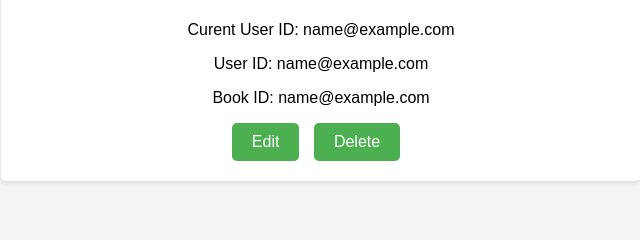
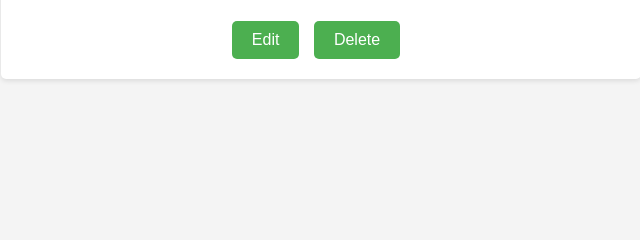
Before and after one commit to ViktorTopalov/Exam-SoftUni, a Django app: template templates/profiles/profile-details.html in a window 1280 px wide. Shown: the part 514-754 px from the top of the page, without its empty margins (319-959 px from the left). Run offline with Django 5.2, Linux system fonts and the light colour scheme; the template is opened without the code that fills it: values that come from a table or form of the project are taken from there, others are empty; the visitor is signed in with stand-in values (Sample User, id 1); data comes from the database, SQL or seed files in the repository.

Commit message:
Update profile-details.html

```diff
--- a/templates/profiles/profile-details.html
+++ b/templates/profiles/profile-details.html
@@ -80,9 +80,7 @@
 
 
 
-                <p>Curent User ID: {{ request.user }}</p>
-                <p>User ID: {{ object.user }}</p>
-                <p>Book ID: {{  object.user}}</p>
+
 
                 {% if object.pk == request.user.pk  or request.user.is_staff%}
                 <a href="{% url 'edit_profile' pk=object.pk %}" class="edit-button">Edit</a>
```
